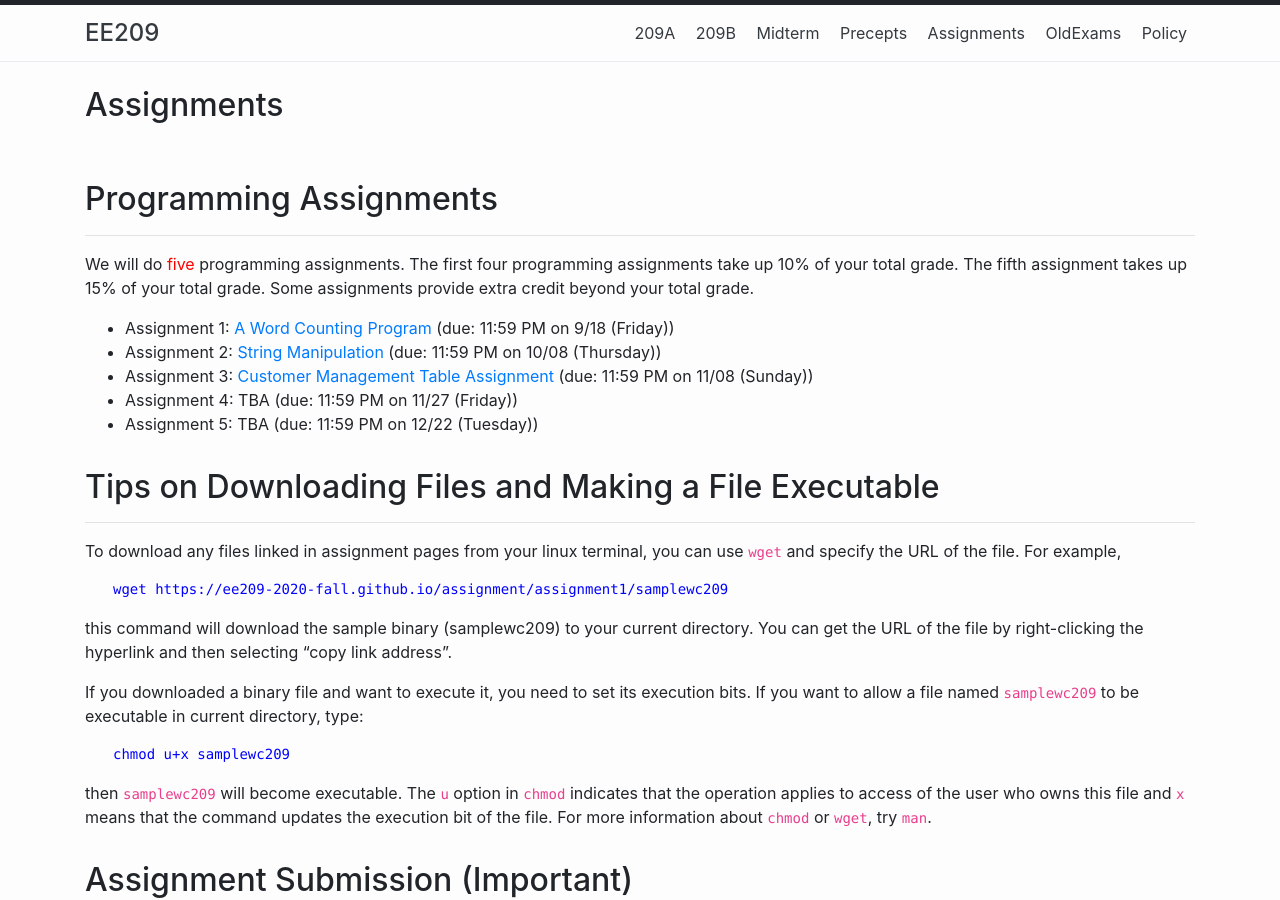
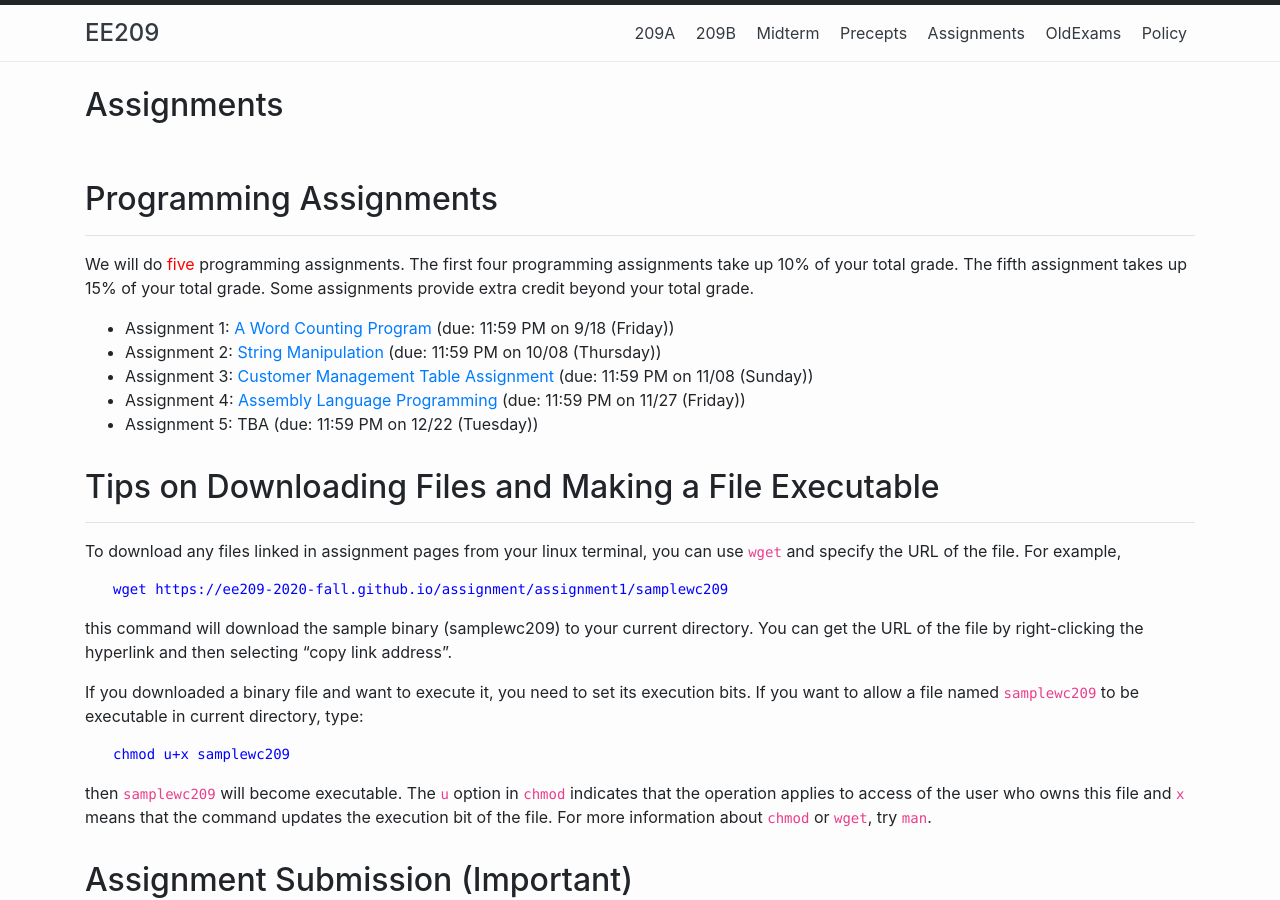
Before and after one commit to ee209-2020-fall/ee209-2020-fall, a Jekyll site: the page built from assign.md, in a window 1280 px wide and 900 px high. Built offline with Jekyll 4.4.1, drawn with Linux system fonts in a browser that asks for light colours.

Commit message:
assignment 4 notice

```diff
--- a/assign.md
+++ b/assign.md
@@ -18,7 +18,7 @@ grade. Some assignments provide extra credit beyond your total grade.
 <li> Assignment 1: <a href="../assignment/assignment1/wordcounting.html"> A Word Counting Program</a> (due: 11:59 PM on 9/18 (Friday)) </li>
 <li> Assignment 2: <a href="../assignment/assignment2/stringfile.html"> String Manipulation</a>  (due: 11:59 PM on 10/08 (Thursday)) </li>
 <li> Assignment 3: <a href="../assignment/assignment3/database.html"> Customer Management Table Assignment</a> (due: 11:59 PM on 11/08 (Sunday)) </li>
-<li> Assignment 4: TBA (due: 11:59 PM on 11/27 (Friday)) </li>
+<li> Assignment 4: <a href="../assignment/assignment4/assembly.html"> Assembly Language Programming</a> (due: 11:59 PM on 11/27 (Friday)) </li>
 <li> Assignment 5: TBA (due: 11:59 PM on 12/22 (Tuesday)) </li>
 </ul>
 
--- a/assignment/assignment4/assembly.html
+++ b/assignment/assignment4/assembly.html
@@ -475,7 +475,7 @@ int main() {
 
     </div>
 
-    <!--p>You can use this <a href="./checker.html"> checker</a> before you submit. This checker only checks your submission is in valid format.</p-->
+    <p>You can use this <a href="./checker.html"> checker</a> before you submit. This checker only checks your submission is in valid format.</p>
     <div class="ui message error">
         Do not put another source files in your submission.
         Your implementation must lay in <code>mydc.s</code>, not in other files.
@@ -484,10 +484,10 @@ int main() {
         The name of the files must be exact. Note that file name is case sensitive. You might not get the full credit if the names are not correct.
     </div>
     <h2 class="ui dividing header">Grading</h2>
-    <div class="ui message error">
+    <!--div class="ui message error">
         If your code cannot be compiled at <code>eelab5</code> with <code>gcc209</code>, we cannot give you any points. Please double check before you submit.
         <b>For this assignment, it is HIGHLY RECOMMENDED to check your code at <code>eelab5</code>. Your implementation may not work at <code>eelab5</code>, even if the code works on another lab machines.</b>
-    </div>
+    </div-->
     <p>As always, we will grade your work on quality from the user's and programmer's points of view. To encourage good coding practices, we will deduct points if <code>gcc209</code> generates warning messages.</p>
 
     <p>Comments in your assembly language programs are especially important. Each assembly language function -- especially the <code>main</code> function -- should have a comment that describes what the function does. Local comments within your assembly language functions are equally important. Comments copied from corresponding "flattened" C code are particularly helpful.</p>
```
